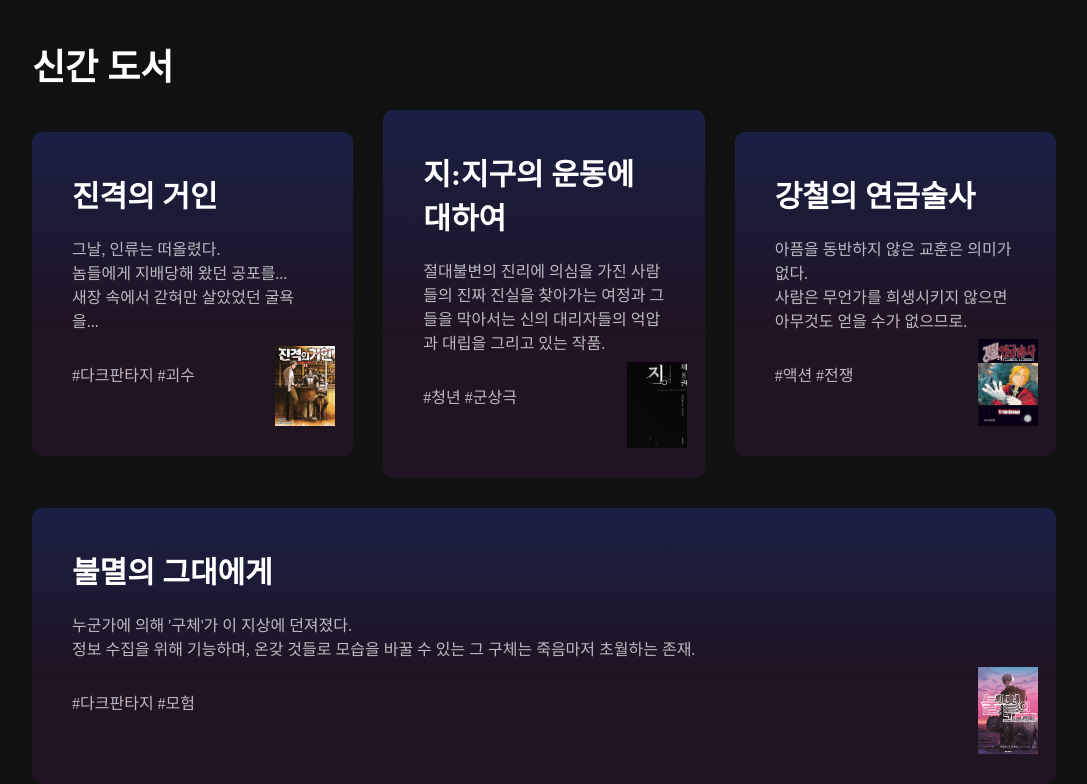
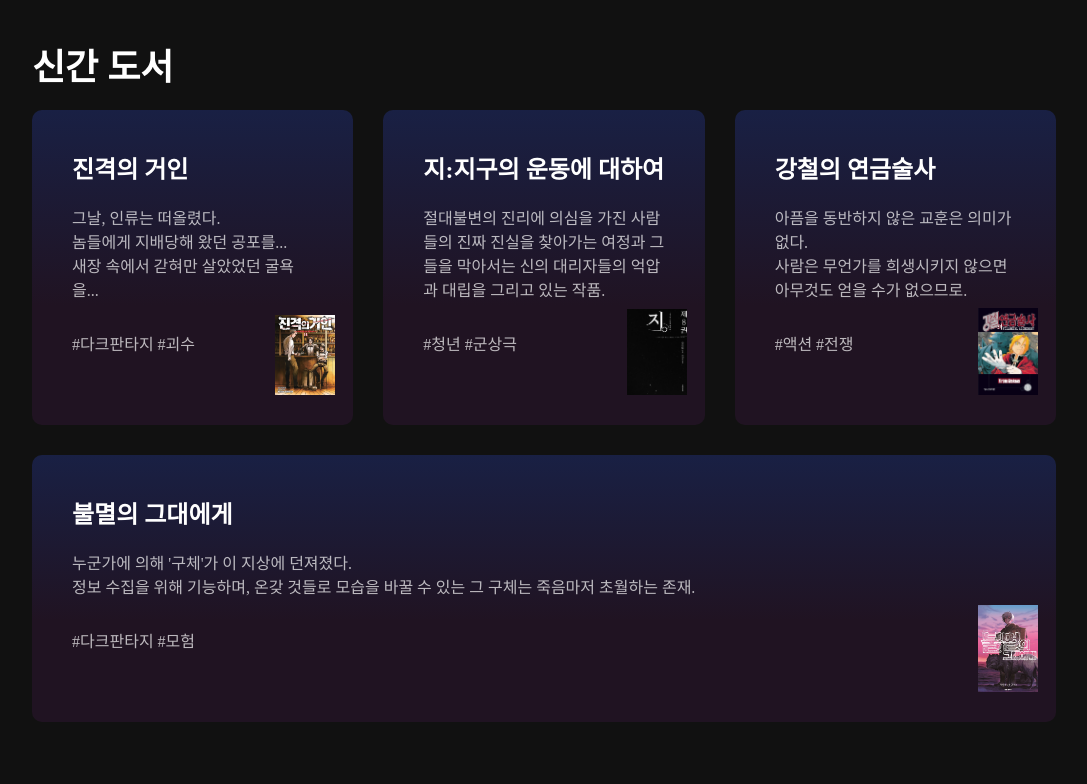
Before and after one commit to JangNyako/hikaru, a plain HTML site: page index.html in a window 1280 px wide. Shown: the part 1856-2640 px from the top of the page, without its empty margins (96-1183 px from the left). Drawn offline with Linux system fonts and the light colour scheme; a web font is replaced by a local one.

Commit message:
Add files via upload

```diff
--- a/index.html
+++ b/index.html
@@ -35,10 +35,10 @@
                 <br>친구의 모습을 한 무언가와 보내는, 평소와 다름 없는 나날이 시작된다.
                 <br>동시에 마을에서는 괴상한 사건이 일어나는데.</h3>
             <p>#호러 #미스터리 #서스펜스 #퀴어</p>
-            <form class="add-email">
+            <!-- <form class="add-email">
                 <input type="email" placeholder="write in here!" required>
                 <button type="submit">궁금해요</button>
-            </form>
+            </form> -->
         </div>
     </header>
 
--- a/style.css
+++ b/style.css
@@ -86,13 +86,14 @@ nav div{
     flex: 1;
 }
 .header-content span{
-    background-color: blue;
+    background: linear-gradient(to right, #2615bb 0%,#150a7a 60%);
     font-size: 1.5em;
 }
 .header-content h3{
     word-break: keep-all;
     line-height: 1.6;
 }
+/*
 .add-email{
     background-color: #fff;
     border-radius: 4px;
@@ -120,7 +121,7 @@ nav div{
     font-size: clamp(1rem,2.5vw, 1.2rem);
     padding: 0.8rem 1.5rem;
     cursor: pointer;
-}
+} */
 
 
 section{
@@ -235,19 +236,19 @@ section h3{
     z-index: 0;
     filter: brightness(0.4);
 }
+.choice-content{
+    display: flex;
+    flex-wrap: wrap;
+    gap: 30px;
+}
 #choice p {
     font-size: 1rem;
     color: rgba(255,255,255,0.7);
     margin-bottom: 30px;
 }
-
-.choice-content{
-    display: flex;
-    flex-wrap: wrap;
-    align-items: center;
-    margin-bottom: 30px;
+.book h3{
+    font-size: 1.5rem;
 }
-
 .book{
     flex:1 1 280px;
     border: 0;
@@ -278,12 +279,7 @@ section h3{
     color: rgba(255,255,255,0.7);
     margin-bottom: 30px;
 }
-.choice-content{
-    display: flex;
-    flex-wrap: wrap;
-    align-items: center;
-    gap: 30px;
-}
+
 
 footer{
     padding: 60px 10%;
```
